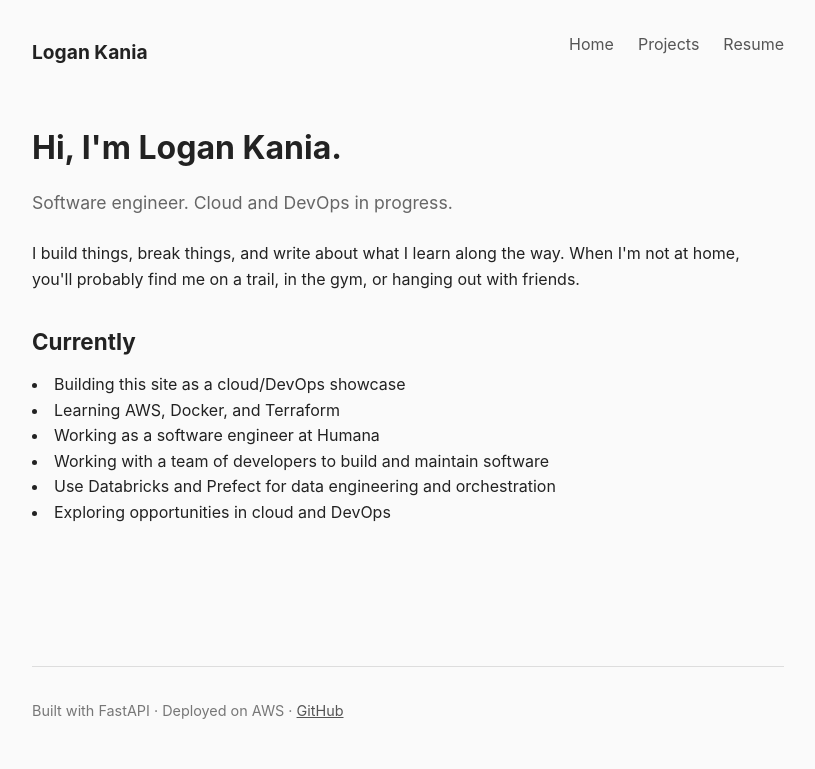
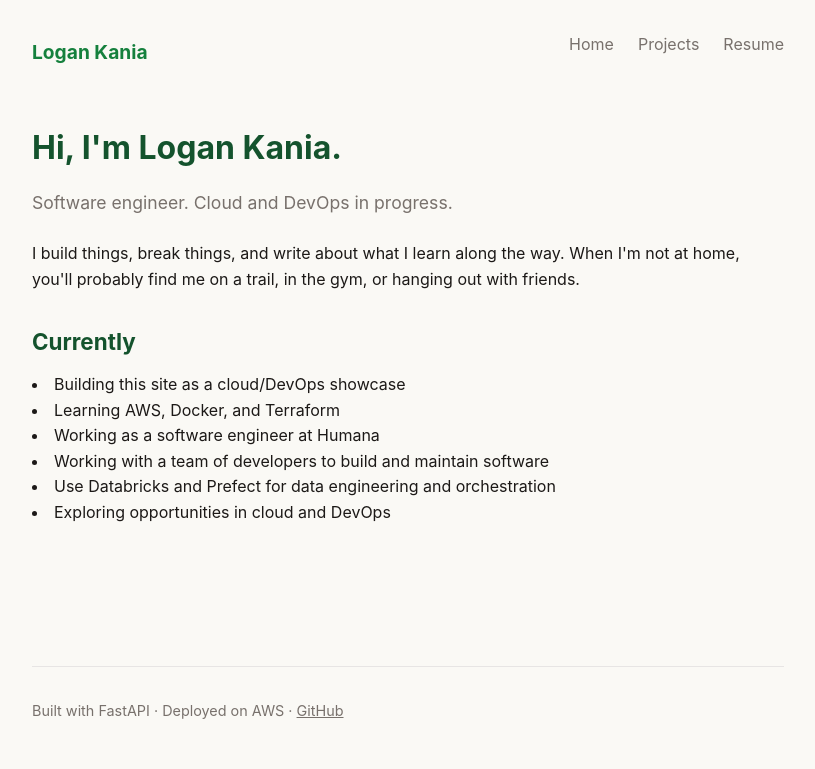
Before and after one commit to ljkania5/portfolio-site, a FastAPI app: page / in a window 1280 px wide. Shown: the top 769 px of the page, without its empty margins (232-1047 px from the left). Run offline with FastAPI, Linux system fonts and the light colour scheme.

Commit message:
Added css variable for colors

```diff
--- a/app/static/css/style.css
+++ b/app/static/css/style.css
@@ -1,3 +1,12 @@
+:root {
+    --color-bg: #faf9f5;
+    --color-text: #1c1917;
+    --color-text-muted: #78716c;
+    --color-accent: #15803d;
+    --color-accent-dark: #14532d;
+    --color-border: #e7e5e4;
+}
+
 * {
     box-sizing: border-box;
     margin: 0;
@@ -7,8 +16,8 @@
 body {
     font-family: -apple-system, BlinkMacSystemFont, "Segoe UI", Roboto, sans-serif;
     line-height: 1.6;
-    color: #222;
-    background: #fafafa;
+    color: var(--color-text);
+    background: var(--color-bg);
     max-width: 800px;
     margin: 0 auto;
     padding: 2rem 1.5rem;
@@ -30,7 +39,7 @@ nav {
     font-weight: 700;
     font-size: 1.2rem;
     text-decoration: none;
-    color: #222;
+    color: var(--color-accent);
 }
 
 nav ul {
@@ -40,12 +49,12 @@ nav ul {
 }
 
 nav a {
-    color: #555;
+    color: var(--color-text-muted);
     text-decoration: none;
 }
 
 nav a:hover {
-    color: #222;
+    color: var(--color-accent);
 }
 
 main {
@@ -55,32 +64,42 @@ main {
 h1 {
     font-size: 2rem;
     margin-bottom: 1rem;
+    color: var(--color-accent-dark);
 }
 
 h2 {
     font-size: 1.4rem;
     margin: 2rem 0 0.75rem;
+    color: var(--color-accent-dark);
 }
 
 p {
     margin-bottom: 1rem;
 }
 
+a {
+    color: var(--color-accent);
+}
+
+a:hover {
+    color: var(--color-accent-dark);
+}
+
 .tagline {
     font-size: 1.1rem;
-    color: #666;
+    color: var(--color-text-muted);
     margin-bottom: 1.5rem;
 }
 
 .project {
-    border-left: 3px solid #ddd;
+    border-left: 3px solid var(--color-accent);
     padding-left: 1rem;
     margin: 2rem 0;
 }
 
 .tech {
     font-size: 0.9rem;
-    color: #777;
+    color: var(--color-text-muted);
     font-family: monospace;
 }
 
@@ -92,11 +111,15 @@ ul {
 footer {
     margin-top: 4rem;
     padding-top: 2rem;
-    border-top: 1px solid #ddd;
-    color: #777;
+    border-top: 1px solid var(--color-border);
+    color: var(--color-text-muted);
     font-size: 0.9rem;
 }
 
 footer a {
-    color: #555;
+    color: var(--color-text-muted);
 }
+
+footer a:hover {
+    color: var(--color-accent);
+}
```
